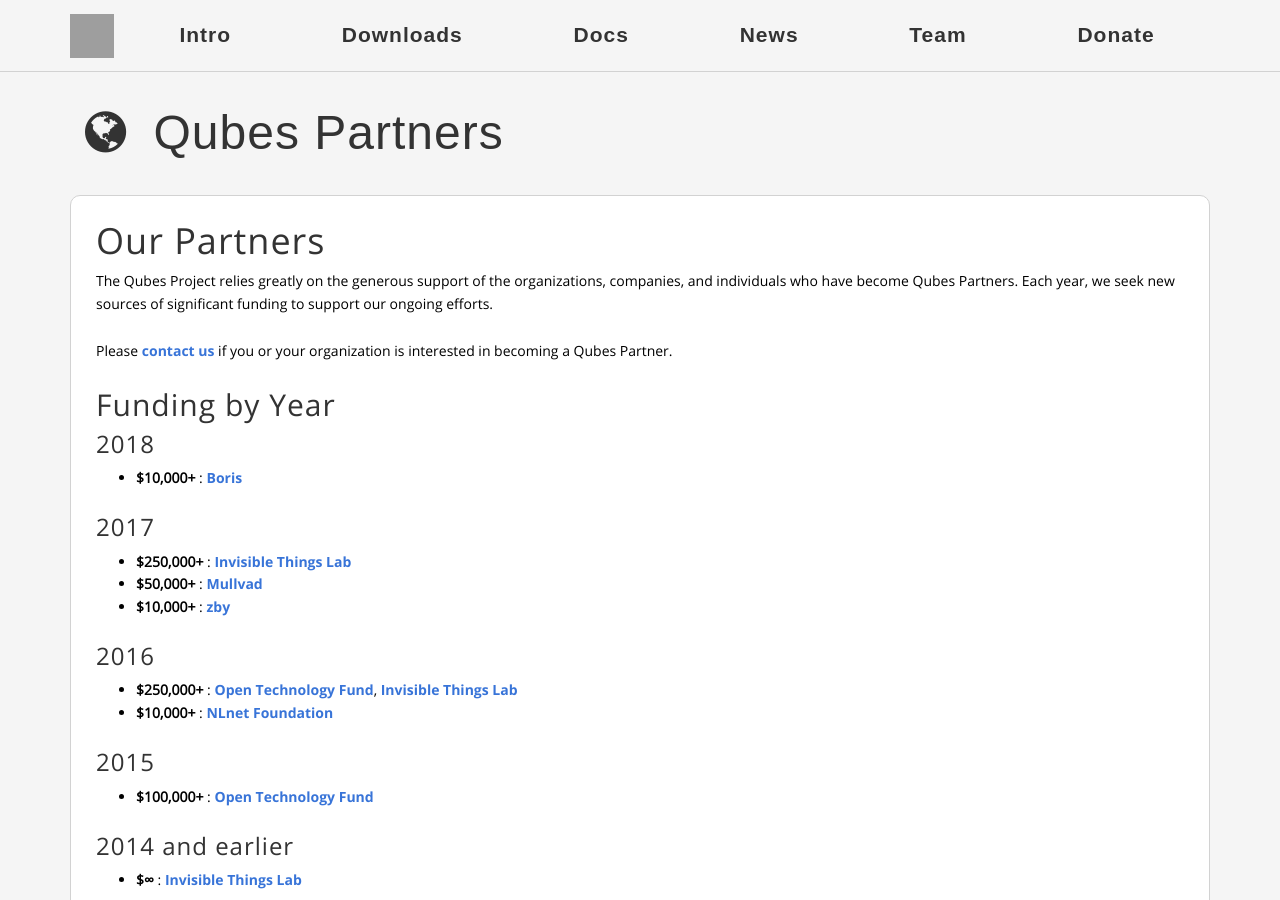
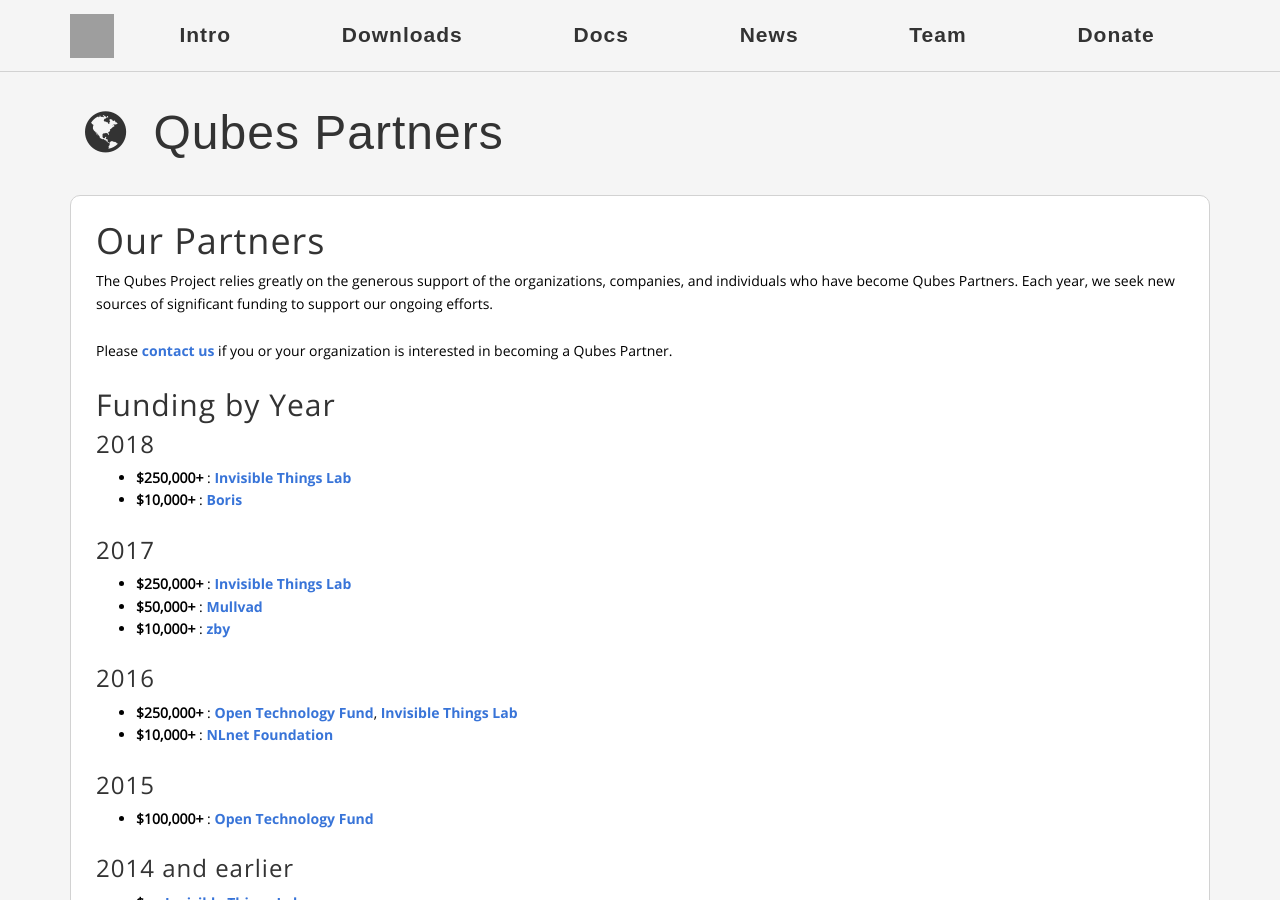
Before and after one commit to QubesOS/qubesos.github.io, a Jekyll site: the page built from pages/partners.md, in a window 1280 px wide and 900 px high. Built offline with Jekyll 4.4.1, drawn with Linux system fonts in a browser that asks for light colours; some web fonts are replaced; grey boxes are pictures that could not be loaded.

Commit message:
Add ITL as a 2018 Qubes Partner

```diff
--- a/pages/partners.md
+++ b/pages/partners.md
@@ -18,6 +18,7 @@ Please [contact us][contact] if you or your organization is interested in becomi
 ## Funding by Year
 
 ### 2018
+- **$250,000+** : [Invisible Things Lab]
 - **$10,000+** : [Boris]
 
 ### 2017
```
